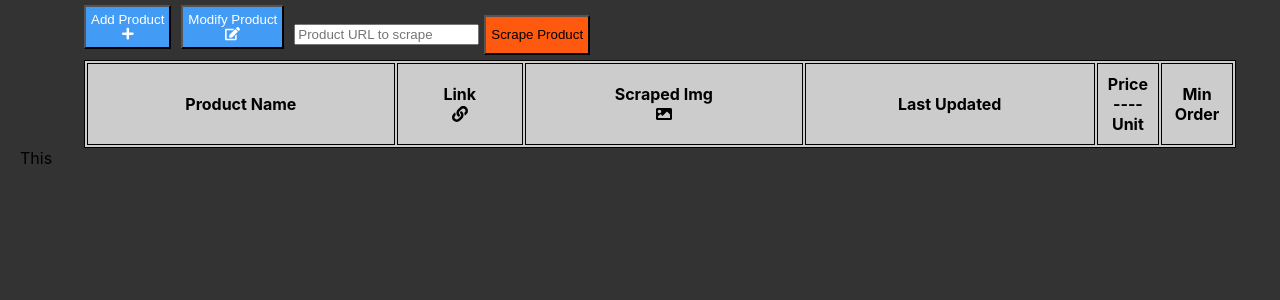
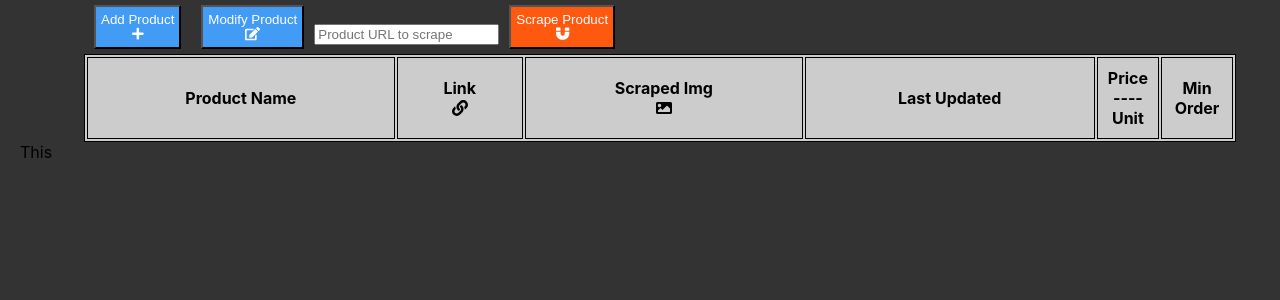
Before and after one commit to shamelessApathy/Scraper, a React (Create React App) app: page / in a window 1280 px wide. Shown: the top 300 px of the page. Built offline with nearby package versions, Linux system fonts and the light colour scheme.

Commit message:
commiting some changed

```diff
--- a/src/FontEdit.js
+++ b/src/FontEdit.js
@@ -1,5 +1,4 @@
 import React from 'react'
-import ReactDOM from 'react-dom'
 import { FontAwesomeIcon } from '@fortawesome/react-fontawesome'
 import { faEdit } from '@fortawesome/free-solid-svg-icons'
 
--- a/src/FontImage.js
+++ b/src/FontImage.js
@@ -1,5 +1,4 @@
 import React from 'react'
-import ReactDOM from 'react-dom'
 import { FontAwesomeIcon } from '@fortawesome/react-fontawesome'
 import { faImage } from '@fortawesome/free-solid-svg-icons'
 
--- a/src/FontLink.js
+++ b/src/FontLink.js
@@ -1,5 +1,4 @@
 import React from 'react'
-import ReactDOM from 'react-dom'
 import { FontAwesomeIcon } from '@fortawesome/react-fontawesome'
 import { faLink } from '@fortawesome/free-solid-svg-icons'
 
--- a/src/FontPlus.js
+++ b/src/FontPlus.js
@@ -1,5 +1,4 @@
 import React from 'react'
-import ReactDOM from 'react-dom'
 import { FontAwesomeIcon } from '@fortawesome/react-fontawesome'
 import { faPlus } from '@fortawesome/free-solid-svg-icons'
 
--- /dev/null
+++ b/src/FontScraper.js
@@ -0,0 +1,15 @@
+import React from 'react'
+import { FontAwesomeIcon } from '@fortawesome/react-fontawesome'
+import { faMagnet } from '@fortawesome/free-solid-svg-icons'
+
+class FontScraper extends React.Component {
+	render() {
+		return (
+			<div>
+				<FontAwesomeIcon icon={faMagnet} />
+			</div>
+		);
+	}
+}
+
+export default FontScraper;
--- a/src/ProductForm.js
+++ b/src/ProductForm.js
@@ -1,5 +1,4 @@
 import React from "react"
-import ReactDOM from 'react-dom'
 import "./css/ProductForm.css"
 
 class ProductForm extends React.Component {
--- a/src/Table.js
+++ b/src/Table.js
@@ -1,11 +1,11 @@
 import React from 'react'
-import ReactDOM from 'react-dom'
 import "./css/Table.css"
 import ProductForm from "./ProductForm"
 import FontPlus from './FontPlus'
 import FontEdit from './FontEdit'
 import FontImage from './FontImage'
 import FontLink from './FontLink'
+import FontScraper from './FontScraper'
 
 class Table extends React.Component {
 	AddProduct() {
@@ -37,7 +37,7 @@ class Table extends React.Component {
 					<div class="wrap">
 						<button className="productModifier" type="button" change="add" onClick={this.AddProduct}> Add Product <FontPlus /></button>
 						<button className="productModifier" type="button" change="modify" onClick={this.ModifyProduct}>Modify Product <FontEdit /></button>
-						<input placeholder="Product URL to scrape" id="toScrape" name="toScrape" /><button id="toScrapeButton" onClick={this.InitScraper}>Scrape Product</button>
+						<input placeholder="Product URL to scrape" id="toScrape" name="toScrape" /><button id="toScrapeButton" className="productModifier" onClick={this.InitScraper}>Scrape Product <FontScraper /></button>
 					</div>
 					<table id="wrapper-table">
 						<thead>
--- a/src/css/Table.css
+++ b/src/css/Table.css
@@ -15,10 +15,7 @@
 }
 
 #toScrapeButton {
-	height:40px;
 	background-color:#ff580f;
-	margin-left:5px;
-	padding:5px;
 }
 
 #wrapper-table {
@@ -60,4 +57,5 @@ th {
 	padding:5px;
 	background-color:#429bf5;
 	color:white;
+	margin-left:10px;
 }
```
